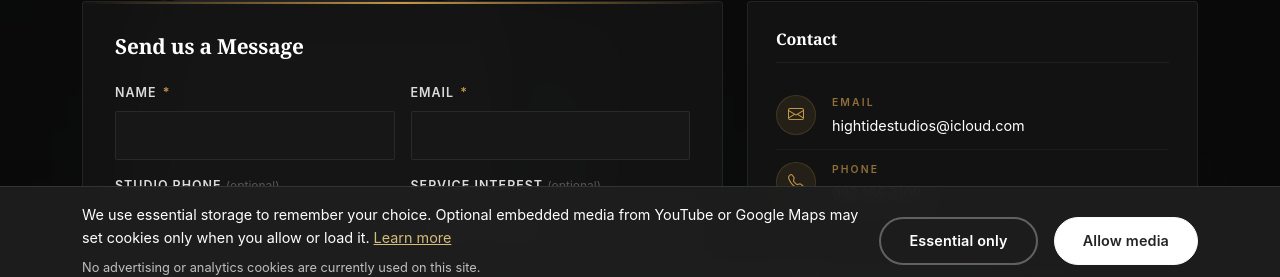
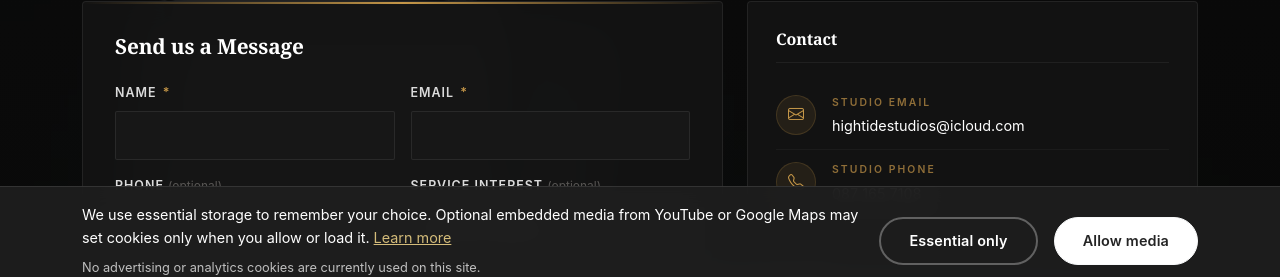
Before and after one commit to TerryLoc/high-tide-studios, a React (Create React App) app: page /contact in a window 1280 px wide. Shown: the part 506-783 px from the top of the page. Built offline with nearby package versions, Linux system fonts and the light colour scheme.

Commit message:
Update contact info on contact page

```diff
--- a/src/pages/Contact.jsx
+++ b/src/pages/Contact.jsx
@@ -263,7 +263,7 @@ export default function Contact() {
                         <div className="col-12 col-md-6">
                           <div className="ht-field">
                             <label htmlFor="contact-phone" className="ht-label">
-                              Studio Phone{' '}
+                              Phone{' '}
                               <span className="ht-optional">(optional)</span>
                             </label>
                             <input
@@ -374,7 +374,9 @@ export default function Contact() {
                         <i className="bi bi-envelope" aria-hidden="true" />
                       </div>
                       <div>
-                        <span className="ht-contact-info-label">Email</span>
+                        <span className="ht-contact-info-label">
+                          Studio Email
+                        </span>
                         <span className="ht-contact-info-value">
                           {contact.email}
                         </span>
@@ -388,7 +390,9 @@ export default function Contact() {
                         <i className="bi bi-telephone" aria-hidden="true" />
                       </div>
                       <div>
-                        <span className="ht-contact-info-label">Phone</span>
+                        <span className="ht-contact-info-label">
+                          Studio Phone
+                        </span>
                         <span className="ht-contact-info-value">
                           {contact.phone}
                         </span>
```
